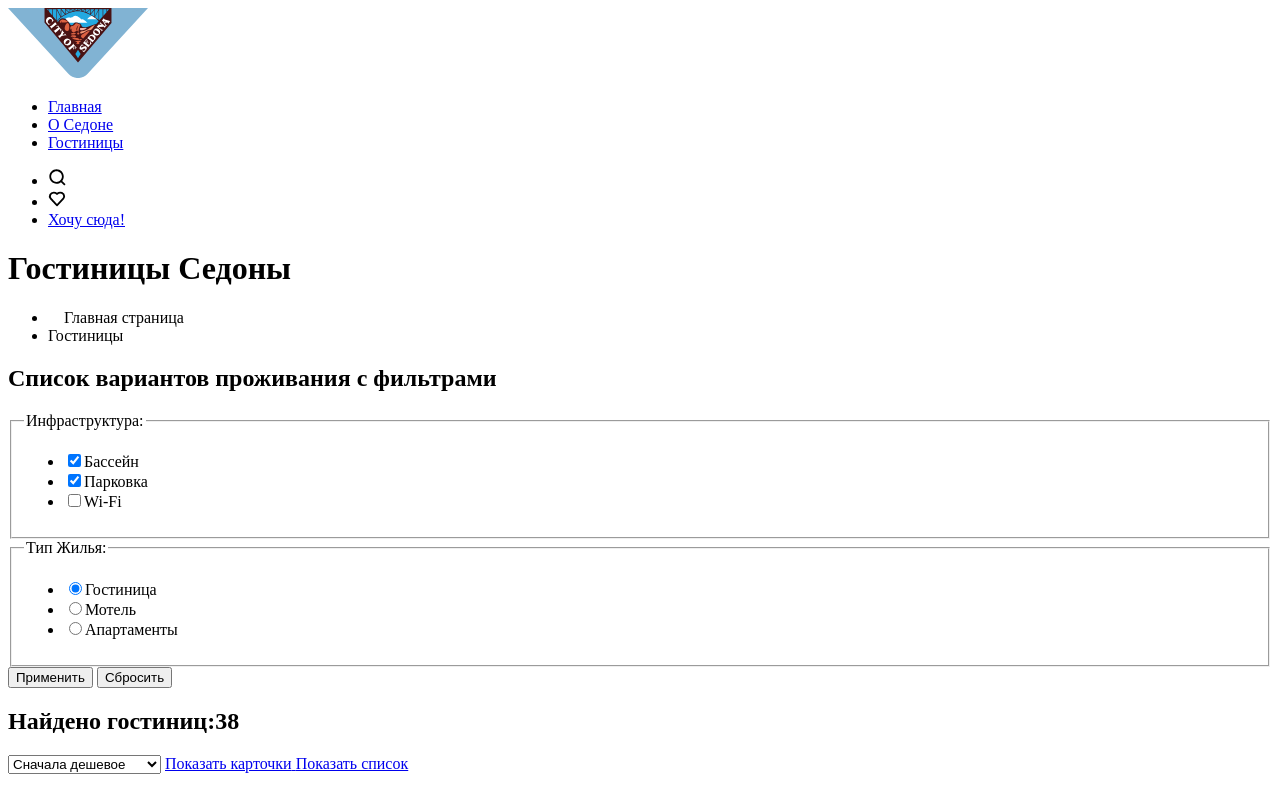
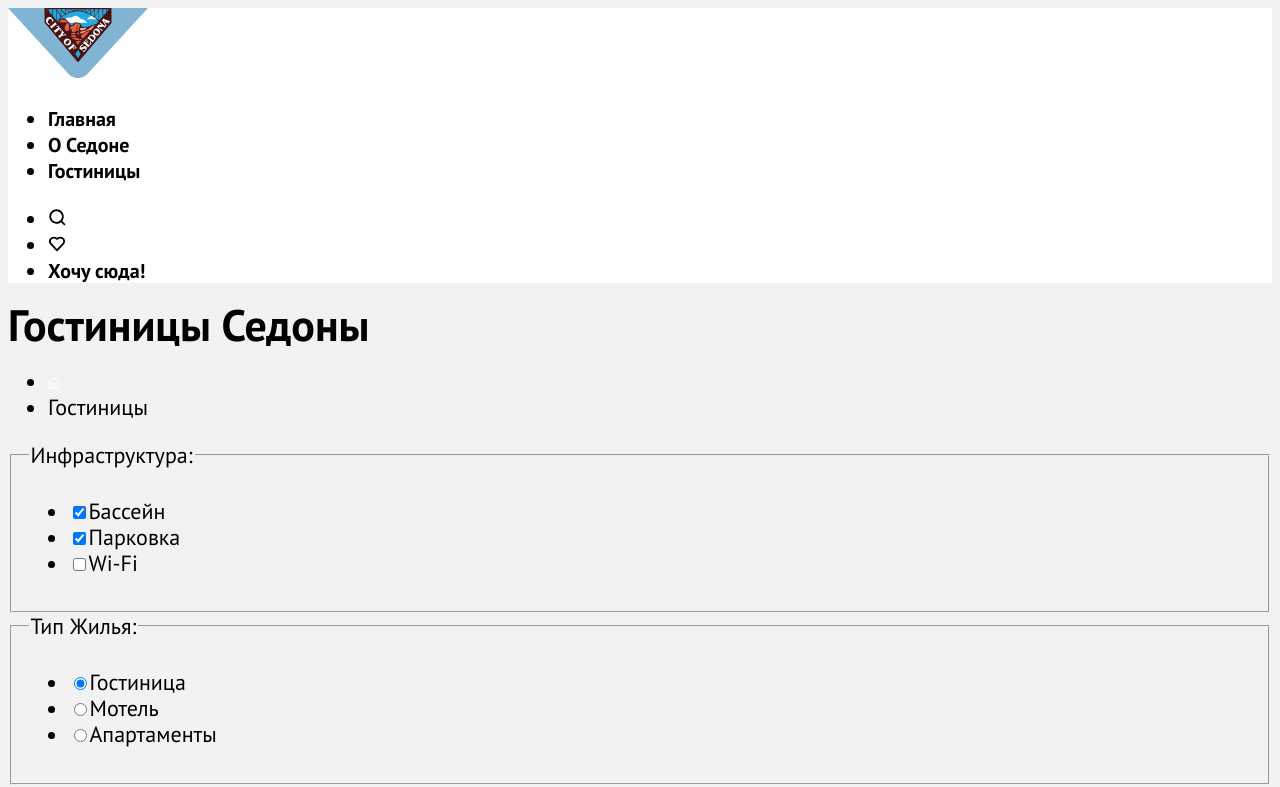
Before and after one commit to htmlacademy-htmlcss/2256695-sedona-37, a plain HTML site: page catalog.html in a window 1280 px wide. Shown: the top 787 px of the page. Drawn offline with Linux system fonts and the light colour scheme.

Commit message:
Little changes

```diff
--- a/catalog.html
+++ b/catalog.html
@@ -3,12 +3,13 @@
   <head>
     <meta charset="utf-8">
     <title>HTML Academy: Седона</title>
+    <link rel="stylesheet" href="styles/styles.css">
   </head>
   <body>
     <header class="page-header">
       <nav class="navigation">
        <a class="logo" href="index.html">
-         <img src="images/logo.svg" width="140" height="70" alt="Логотип компании">
+         <img src="images/logo.svg" width="140" height="70" alt="Welcome to the gorgeous Sedona. Because the Grand Grand Canyon sucks!">
        </a>
        <ul class="navigation-list">
          <li class="navigation-item">
@@ -24,11 +25,11 @@
        <ul class="navigation-user">
          <li class="navigation-click">
            <a class="navigation-link" href="#">
-             <img src="images/search.svg" width="18" height="18" alt="Поиск"></a>
+             <img src="images/search.svg" width="18" height="18" alt="Поиск."></a>
          </li>
          <li class="navigation-click">
            <a class="navigation-link" href="#">
-           <img src="images/save.svg" width="18" height="17" alt="Избранное"></a>
+           <img src="images/save.svg" width="18" height="17" alt="Избранное."></a>
          </li>
          <li class="navigation-click">
            <a class="navigation-link" href="#">Хочу сюда!</a>
@@ -41,7 +42,7 @@
         <ul class="breadcrumbs">
          <li class="breadcrumbs-item">
              <a class="breacrumbs-link" href="index.html"></a>
-             <img class="bresdcrumbs-homepage" src="images/return-homepage.svg" width="12" height="12" alt="Домик - главная страница">
+             <img class="bresdcrumbs-homepage" src="images/return-homepage.svg" width="12" height="12" alt="Домик - главная страница.">
              <span class="visually-hidden">Главная страница</span>
          </li>
          <li class="breadcrumbs-item">
@@ -106,49 +107,49 @@
       <section class="cards">
        <ul class="hotel-list">
          <li class="hotel-card">
-             <img class="hotel-card-image" src="images/hotel-amara.jpg" width="300" height="212" alt="Вид из пещеры на звездное небо">
+             <img class="hotel-card-image" src="images/hotel-amara.jpg" width="300" height="212" alt="Вид из пещеры на звездное небо.">
              <h3 class="hotel-card-title">Amara Resort & Spa</h3>
            <span class="hotel-card-price">Гостиница От 4000 ₽</span>
            <a class="hotel-card-button" href="#">Подробнее</a>
            <a class="hotel-card-favourites-button" href="#">В избранное</a>
            <p class="star-4">
-            <img class="star-4-image" src="images/star-4.svg" width="140" height="37" alt="4 звезды">
+            <img class="star-4-image" src="images/star-4.svg" width="140" height="37" alt="4 звезды.">
             <span class="visually-hidden">4 звезды</span>
             <span>Рейтинг: 8,5</span>
            </p>
          </li>
          <li class="hotel-card">
-               <img class="hotel-card-image" src="images/hotel-villas.jpg" width="300" height="212" alt="Горы в далеке на фоне радуги">
+               <img class="hotel-card-image" src="images/hotel-villas.jpg" width="300" height="212" alt="Горы в далеке на фоне радуги.">
                <h3 class="hotel-card-title">Villas at Poco Diablo</h3>
              <span class="hotel-card-price">Гостиница От 5000 ₽</span>
              <a class="hotel-card-button" href="#">Подробнее</a>
              <a class="hotel-card-favourites-button" href="#">В избранном</a>
              <p class="star-4">
-               <img class="star-4-image" src="images/star-4.svg" width="140" height="37" alt="4 звезды">
+               <img class="star-4-image" src="images/star-4.svg" width="140" height="37" alt="4 звезды.">
               <span class="visually-hidden">4 звезды</span>
               <span>Рейтинг: 9,2</span>
              </p>
            </li>
          <li class="hotel-card">
-             <img class="hotel-card-image" src="images/hotel-desert.jpg" width="300" height="212" alt="Оранжевый горный массив рано утром">
+             <img class="hotel-card-image" src="images/hotel-desert.jpg" width="300" height="212" alt="Оранжевый горный массив рано утром.">
              <h3 class="hotel-card-title">Desert Quail Inn</h3>
              <span class="hotel-card-price">Гостиница От 2500 ₽</span>
              <a class="hotel-card-button" href="#">Подробнее</a>
              <a class="hotel-card-favourites-button" href="#">В избранном</a>
              <p class="star-3">
-               <img class="star-3-image" src="images/star-3.svg" width="140" height="37" alt="3 звезды">
+               <img class="star-3-image" src="images/star-3.svg" width="140" height="37" alt="3 звезды.">
               <span class="visually-hidden">3 звезды</span>
               <span>Рейтинг: 6,9</span>
              </p>
          </li>
          <li class="hotel-card">
-             <img class="hotel-card-image" src="images/hotel-greentree.jpg" width="300" height="212" alt="Огненно красные горы в закатных сумерках">
+             <img class="hotel-card-image" src="images/hotel-greentree.jpg" width="300" height="212" alt="Огненно красные горы в закатных сумерках.">
              <h3 class="hotel-card-title">GreenTree Inn</h3>
              <span class="hotel-card-price">Гостиница От 1500 ₽</span>
              <a class="hotel-card-button" href="#">Подробнее</a>
              <a class="hotel-card-favourites-button" href="#">В избранном</a>
              <p class="star-2">
-               <img class="star-2-image" src="images/star-2.svg" width="140" height="37" alt="2 звезды">
+               <img class="star-2-image" src="images/star-2.svg" width="140" height="37" alt="2 звезды.">
               <span class="visually-hidden">2 звезды</span>
               <span>Рейтинг: 5,0</span>
              </p>
@@ -192,17 +193,17 @@
         <ul class="footer-social-list">
          <li class="footer-social-item">
            <a class="footer-social-link" href="https://vk.com/htmlacademy">
-           <img src="images/vkontakte.svg" width="24" height="14" alt="ВКонтакте">
+           <img src="images/vkontakte.svg" width="24" height="14" alt="ВКонтакте.">
            </a>
          </li>
          <li class="footer-social-item">
            <a class="footer-social-link" href="https://t.me/htmlacademy">
-           <img src="images/telegram.svg" width="18" height="15" alt="Телеграмм">
+           <img src="images/telegram.svg" width="18" height="15" alt="Телеграмм.">
            </a>
          </li>
          <li class="footer-social-item">
            <a class="footer-social-link" href="https://www.youtube.com/user/htmlacademy">
-           <img src="images/youtube.svg" width="22" height="17" alt="Ютуб">
+           <img src="images/youtube.svg" width="22" height="17" alt="Ютуб.">
            </a>
          </li>
         </ul>
@@ -212,7 +213,7 @@
       </section>
       <section class="footer-logo">
            <a class="htmlacademy-logo-link" href="https://htmlacademy.ru/">
-           <img class="htmlacademy-log" src="images/html-academy.svg" width="115" height="34" alt="Логотип HTML Академии"></a>
+           <img class="htmlacademy-logo" src="images/html-academy.svg" width="115" height="34" alt="Логотип HTML Академии."></a>
       </section>
     </footer>
   </body>
--- /dev/null
+++ b/styles/styles.css
@@ -0,0 +1,47 @@
+@font-face {
+  font-family: "PT Sans";
+  font-style: normal;
+  font-weight: 400;
+  src: url("../fonts/ptsans-400.woff2") format("woff2");
+  font-display: swap;
+}
+@font-face {
+  font-family: "PT Sans";
+  font-style: normal;
+  font-weight: 700;
+  src: url("../fonts/ptsans-700.woff2") format("woff2");
+  font-display: swap;
+}
+body {
+  font-family: "PT Sans", sans-serif;
+  font-size: 22px;
+  line-height: 26px;
+  color: #000000;
+  background-color: rgba(242, 242, 242, 1);
+}
+.page-header {
+  color: #000000;
+  background-color: #ffffff;
+}
+.visually-hidden{
+  position: absolute;
+  width: 1px;
+  height: 1px;
+  margin: -1px;
+  border: 0;
+  padding: 0;
+  white-space:nowrap;
+  clip-path: inset(100%);
+  clip:rect(0000);
+  overflow: hidden;
+}
+.navigation-link {
+  display: block;
+  font-family: "PT Sans", sans-serif;
+  font-size: 20px;
+  line-height: 24px;
+  font-weight: 700;
+  color:#000000;
+  background-color: #ffffff;
+  text-decoration: none;
+}
```
Also changed, not shown: index.html (+15 -14 lines).
